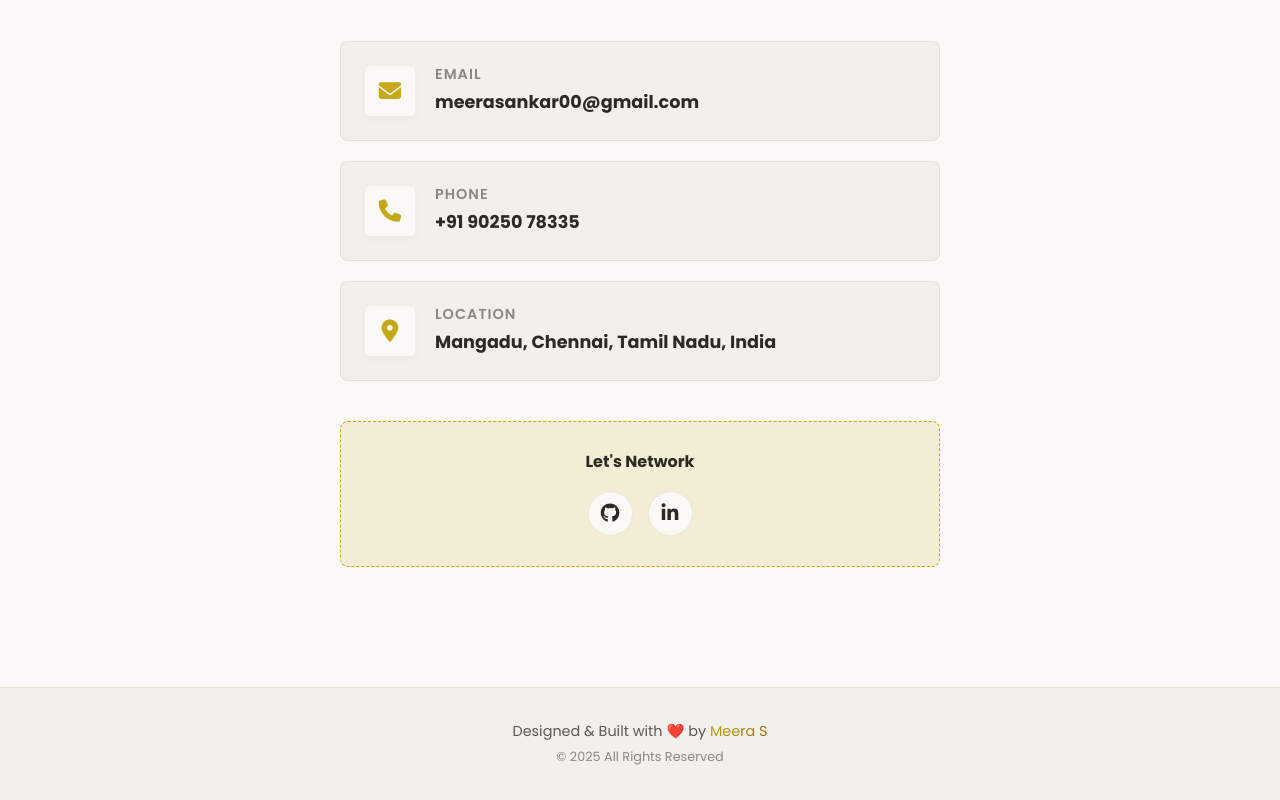
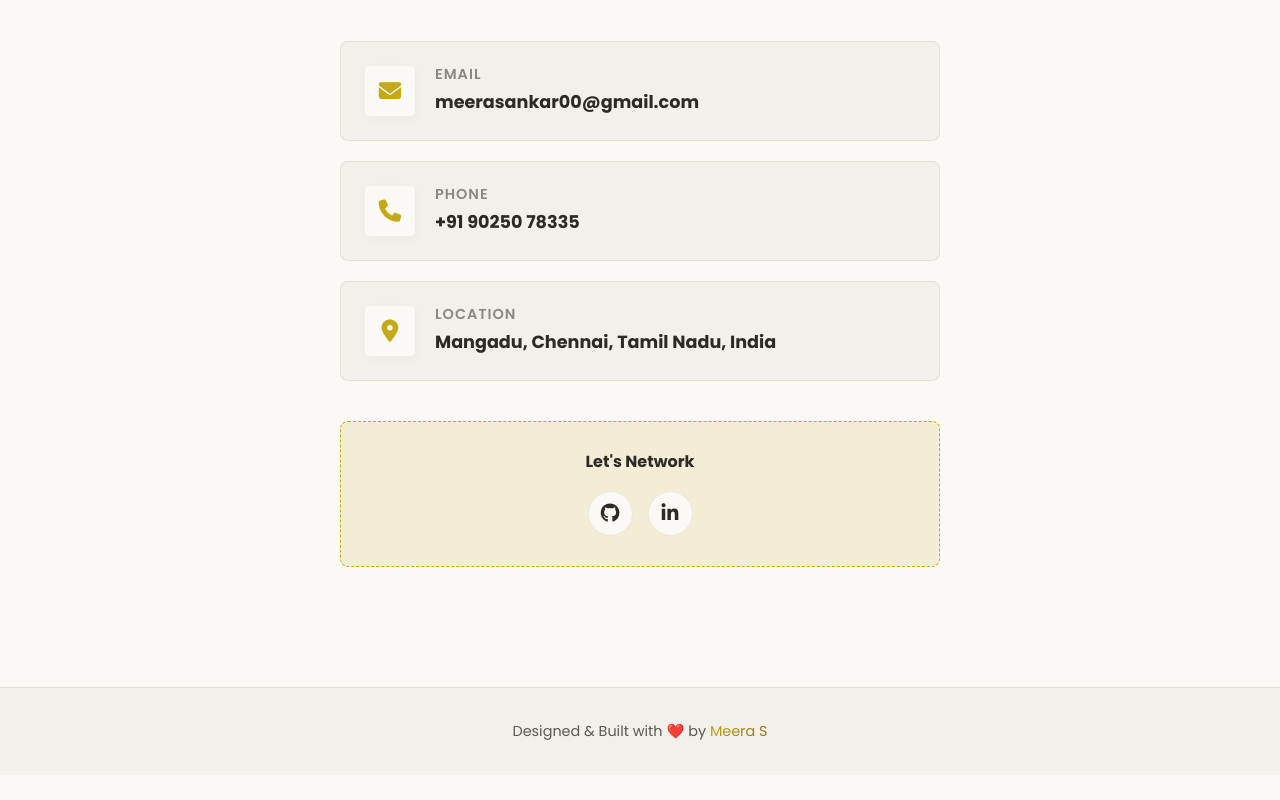
Before and after one commit to Meeramirsha/Meera_Portfolio, an Angular app: page / in a window 1280 px wide. Shown: the part 8771-9571 px from the top of the page. After the commit the page ends 9546 px from the top, so only its background shows below. Built offline with nearby package versions, Linux system fonts and the light colour scheme.

Commit message:
Remove copyright notice from footer

```diff
--- a/src/app/app.html
+++ b/src/app/app.html
@@ -23,6 +23,5 @@
 <footer class="footer">
   <div class="container">
     <p>Designed & Built with ❤️ by <span class="gradient-text">Meera S</span></p>
-    <p class="footer-sub">© 2025 All Rights Reserved</p>
   </div>
 </footer>
```
